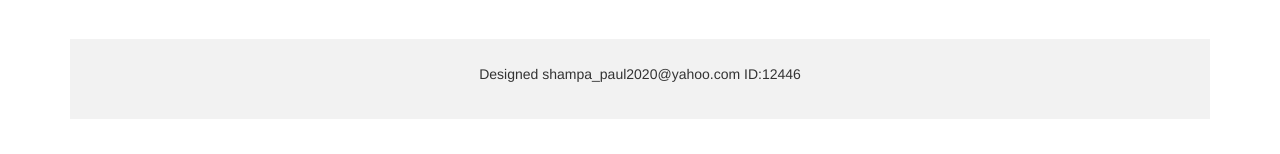
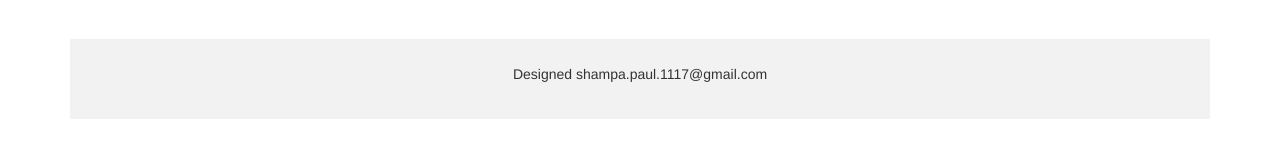
Before and after one commit to shampa1117/Nodejs, a plain HTML site: page index.html in a window 1280 px wide. Shown: the part 636-790 px from the top of the page. Drawn offline with nearby package versions, Linux system fonts and the light colour scheme; a script that the page names is missing; files whose address does not match are found by name.

Commit message:
footer
change footer mail id

```diff
--- a/index.html
+++ b/index.html
@@ -6,9 +6,7 @@ ${licenseFirst}
 
 </#if>
 
-${licensePrefix}Student Info: Name= shampa paul, ID=12446,
-
-${licensePrefix}Subject: CourseNo_HWNo2_Summer_2015
+${licensePrefix}Student Info: Name= shampa paul
 
 ${licensePrefix}Author: ${user}
 
@@ -194,7 +192,7 @@ ${licenseLast}
 </div><br>
 
 <footer class="container-fluid text-center">
-  <p>Designed shampa_paul2020@yahoo.com ID:12446</p>
+  <p>Designed shampa.paul.1117@gmail.com </p>
 </footer>
 
 </body>
```
Also changed, not shown: order.html (+1 -3 lines), MyTest.txt (deleted).
